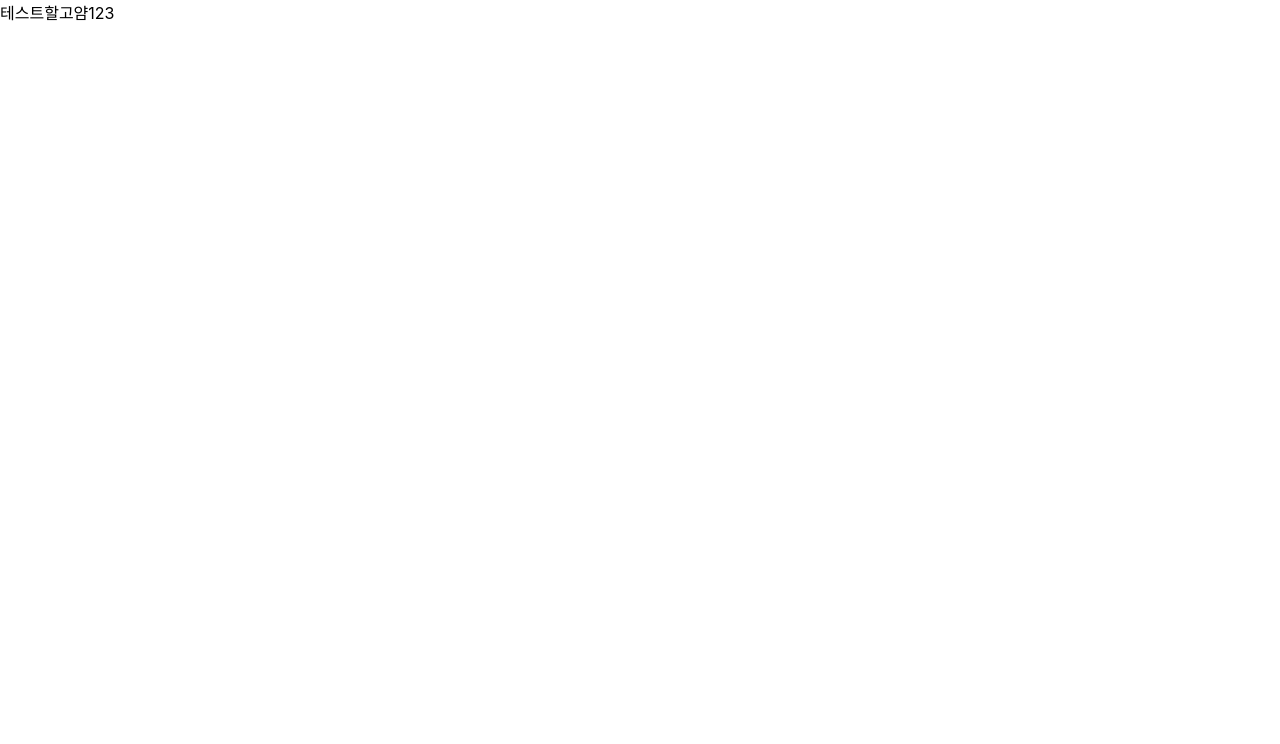
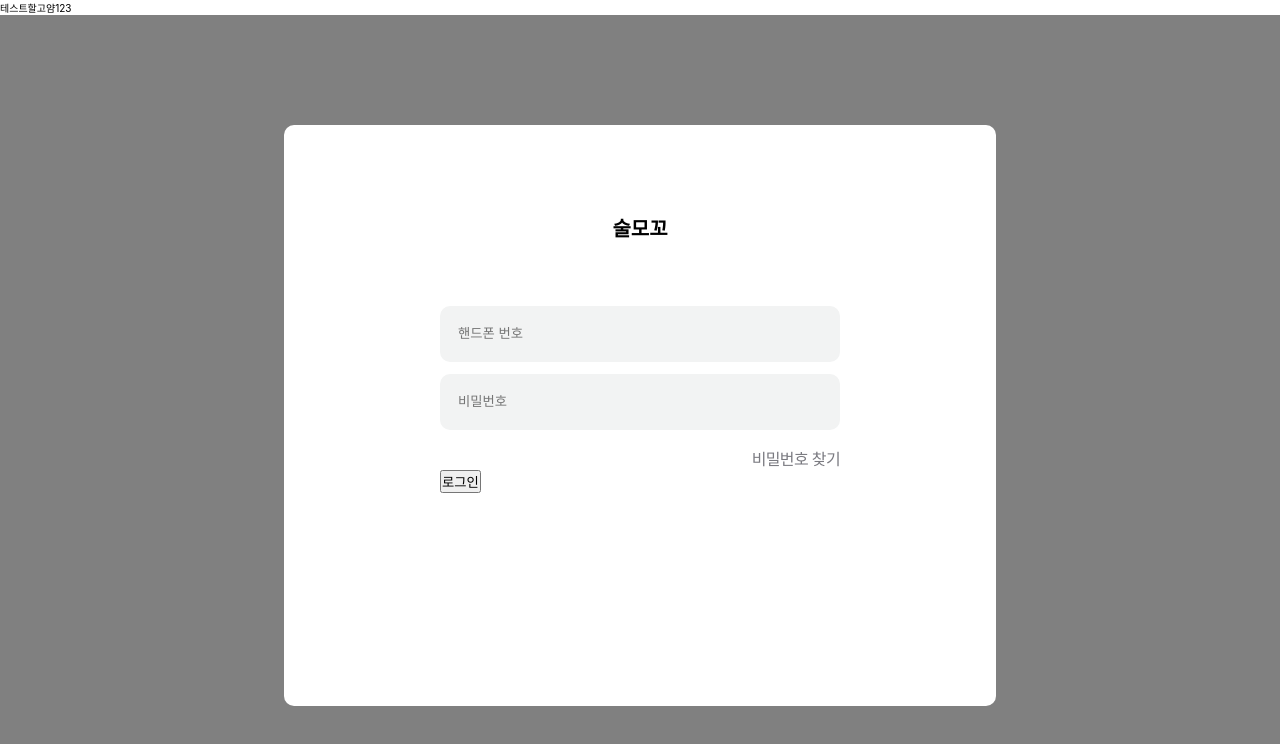
Before and after one commit to sulmocco/frontend, a React (Create React App) app: page /login in a window 1280 px wide. Before the commit this address had no page. Shown: the top 744 px of the page. Built offline with nearby package versions, Linux system fonts and the light colour scheme.

Commit message:
CREATE: create login page

```diff
--- a/src/App.js
+++ b/src/App.js
@@ -2,6 +2,7 @@ import { ThemeProvider } from "styled-components";
 import Theme from "./styles/Theme";
 import { Route, Routes } from "react-router-dom";
 import LoginRending from "./pages/loginrending";
+import Login from "./pages/login";
 
 function App() {
   return (
@@ -10,6 +11,7 @@ function App() {
       <ThemeProvider theme={Theme}>
         <Routes>
           <Route path="/loginrending" element={<LoginRending />} />
+          <Route path="/login" element={<Login />} />
         </Routes>
       </ThemeProvider>
     </div>
--- /dev/null
+++ b/src/pages/login/index.jsx
@@ -0,0 +1,26 @@
+import React from 'react';
+import { useRef } from 'react';
+import { LoginSection, LoginWrap } from './styles';
+
+const Login = () => {
+    const id_ref = useRef();
+    const pw_ref = useRef();
+    const handleLogin = () => {
+        console.log(id_ref.current.value, pw_ref.current.value)
+    }
+    return (
+        <LoginWrap>
+            <LoginSection>
+                <h1>술모꼬</h1>
+                <form action="">
+                    <input type='text' placeholder='핸드폰 번호' ref={id_ref} />
+                    <input type='password' placeholder='비밀번호' ref={pw_ref} />
+                </form>
+                <p>비밀번호 찾기</p>
+                <button onClick={handleLogin}>로그인</button>
+            </LoginSection>
+        </LoginWrap>
+    );
+};
+
+export default Login;
--- /dev/null
+++ b/src/pages/login/styles.jsx
@@ -0,0 +1,44 @@
+import styled from 'styled-components';
+
+export const LoginWrap = styled.div`
+    display: felx;
+    justify-content: center;
+    align-items: center;
+    width: 100%;
+    height: 100%;
+    background-color: gray;
+    min-height: 100vh;
+`
+
+export const LoginSection = styled.div`
+    background-color: #fff;
+    width: 712px;
+    height: 581px;
+    padding: 88px 156px;
+    border-radius: 1rem;
+    h1 {
+        text-align: center;
+        margin-bottom: 6.4rem;
+    }
+    form {
+        display: flex;
+        flex-direction: column;
+        gap: 1.2rem;
+        input {
+            height: 5.6rem;
+            border: none;
+            background-color: #f2f3f3;
+            border-radius: 1rem;
+            padding: 1.8rem;
+        }
+    }
+    p {
+        text-align: right;
+        color: #7a7a80;
+        font-size: 1.6rem;
+        letter-spacing: -0.04em;
+        margin-top: 16px;
+        display: block;
+        cursor: pointer;
+    }
+`
--- a/src/styles/GlobalStyles.js
+++ b/src/styles/GlobalStyles.js
@@ -1,5 +1,33 @@
-import { createGlobalStyle } from 'styled-components';
+import { createGlobalStyle } from "styled-components";
 
-const GlobalStyles = createGlobalStyle``
+const GlobalStyles = createGlobalStyle`
+    $primary : #2459e0;
+    $secondary : #fdc250;
+    *{
+        margin: 0;
+        padding: 0;
+        box-sizing: border-box;
+        outline-style: none;
+    }
+    a {
+        text-decoration: none;
+    }
+    img {
+        border: 0;
+        vertical-align: middle;
+    }
+    html {
+        font-size: 10px;
+    }
+    body {
+        font-size: 1rem;
+    }
+    h1,h2,h3,h4 {
+        cursor: default;
+    }
+    button {
+        cursor: pointer;
+    }
+`;
 
-export default GlobalStyles
+export default GlobalStyles;
```
